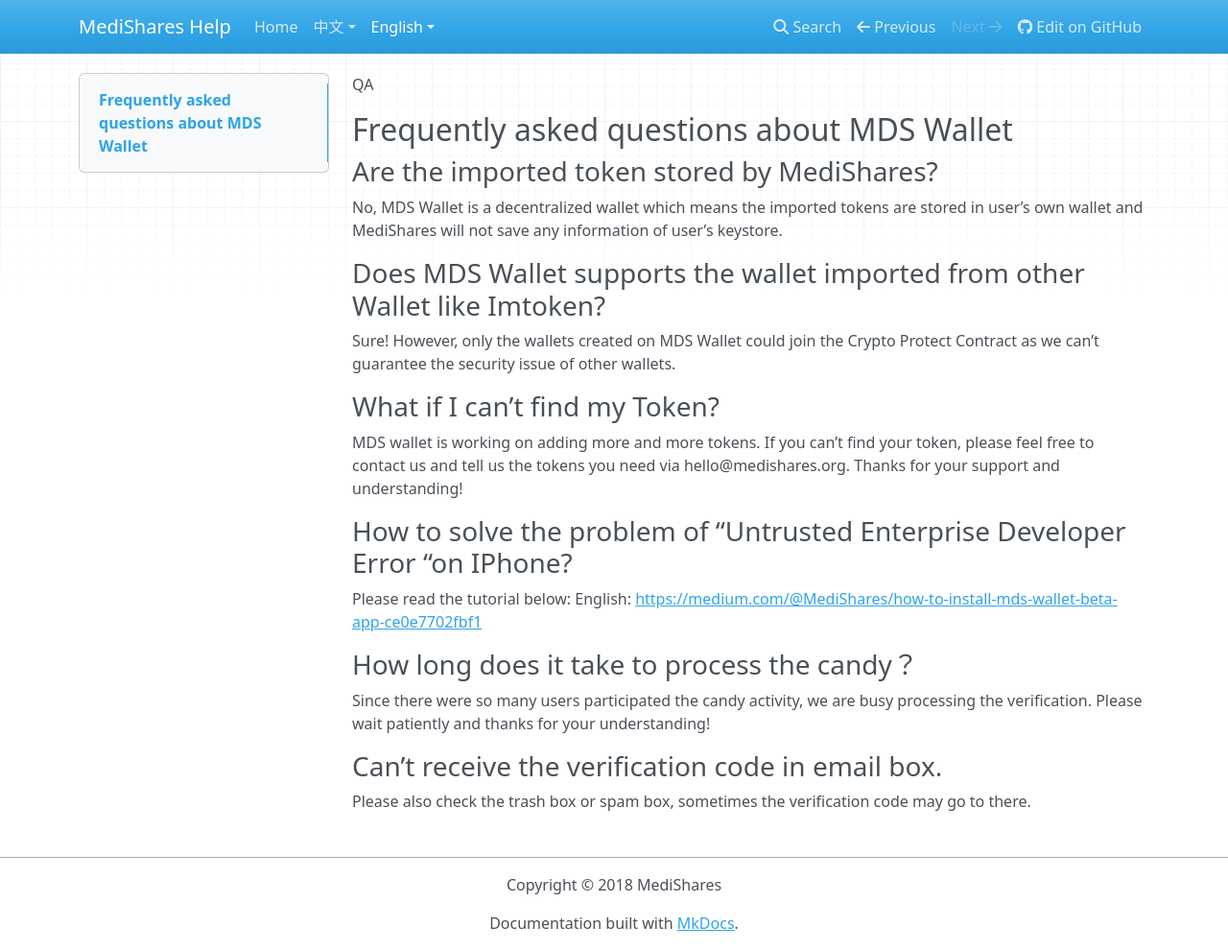
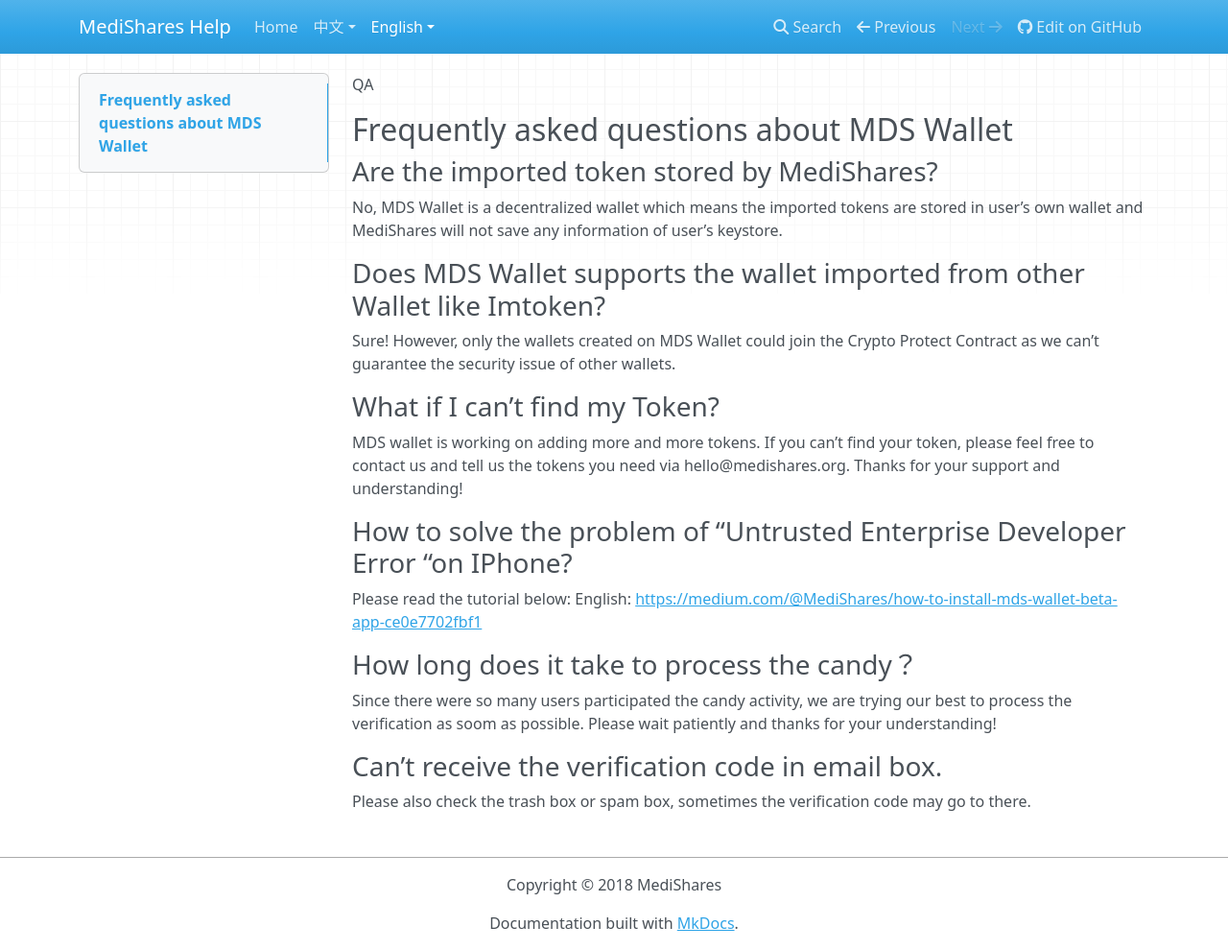
Before and after one commit to yiShanXin/mds-help, an MkDocs documentation site: the page built from docs/en/QA.md, in a window 1280 px wide and 990 px high. Shown: the whole window at 96% size. Built offline with MkDocs 1.6.1, drawn with Linux system fonts in a browser that asks for light colours; nearby versions of some CDN libraries; old or Windows-style settings are respelled for this version of MkDocs.

Commit message:
Update QA.md

```diff
--- a/docs/en/QA.md
+++ b/docs/en/QA.md
@@ -21,7 +21,7 @@ English: [https://medium.com/@MediShares/how-to-install-mds-wallet-beta-app-ce0e
 
 ### How long does it take to process the candy？
 
-Since there were so many users participated the candy activity, we are busy processing the verification. Please wait patiently and thanks for your understanding!
+Since there were so many users participated the candy activity, we are trying our best to process the verification as soom as possible. Please wait patiently and thanks for your understanding!
 
 ### Can’t receive the verification code in email box.
 
```
